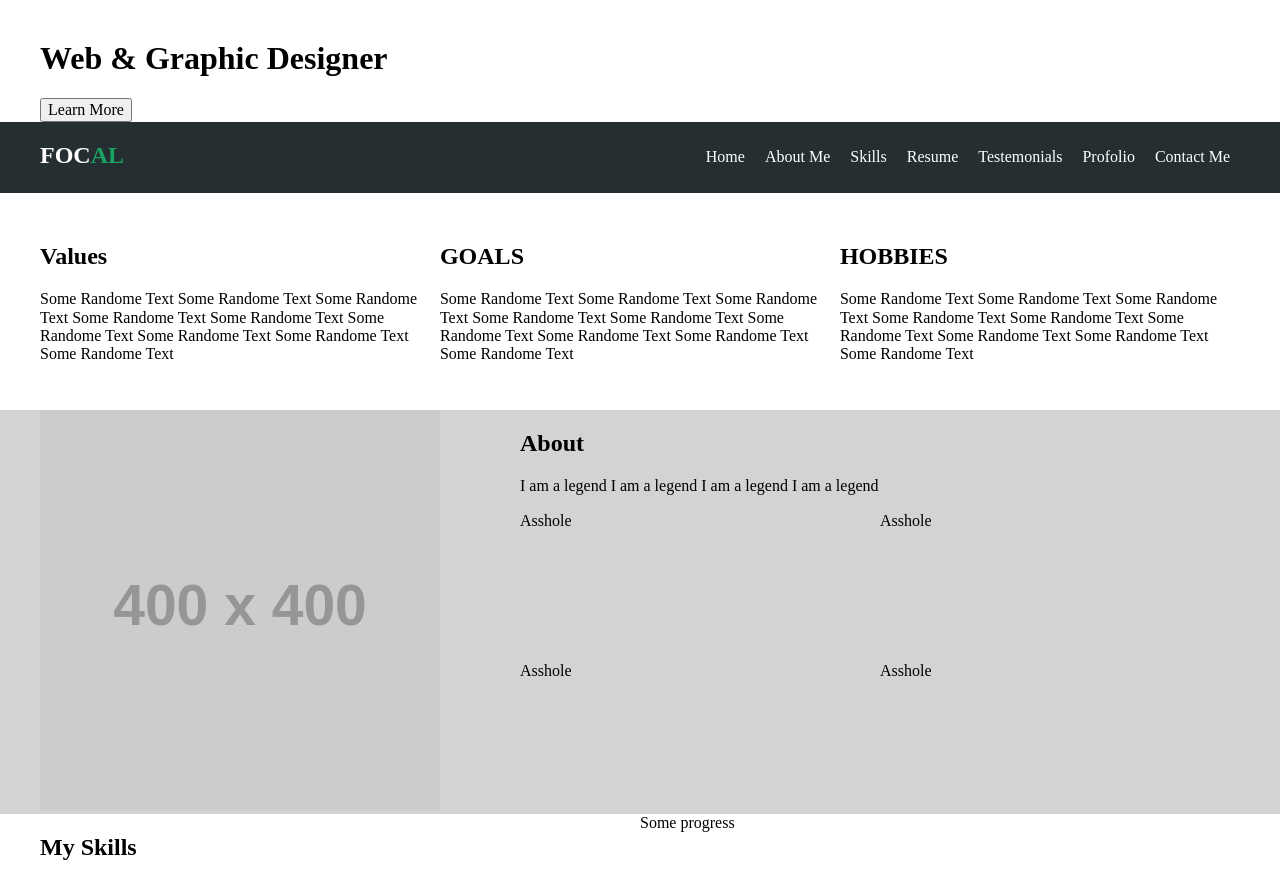
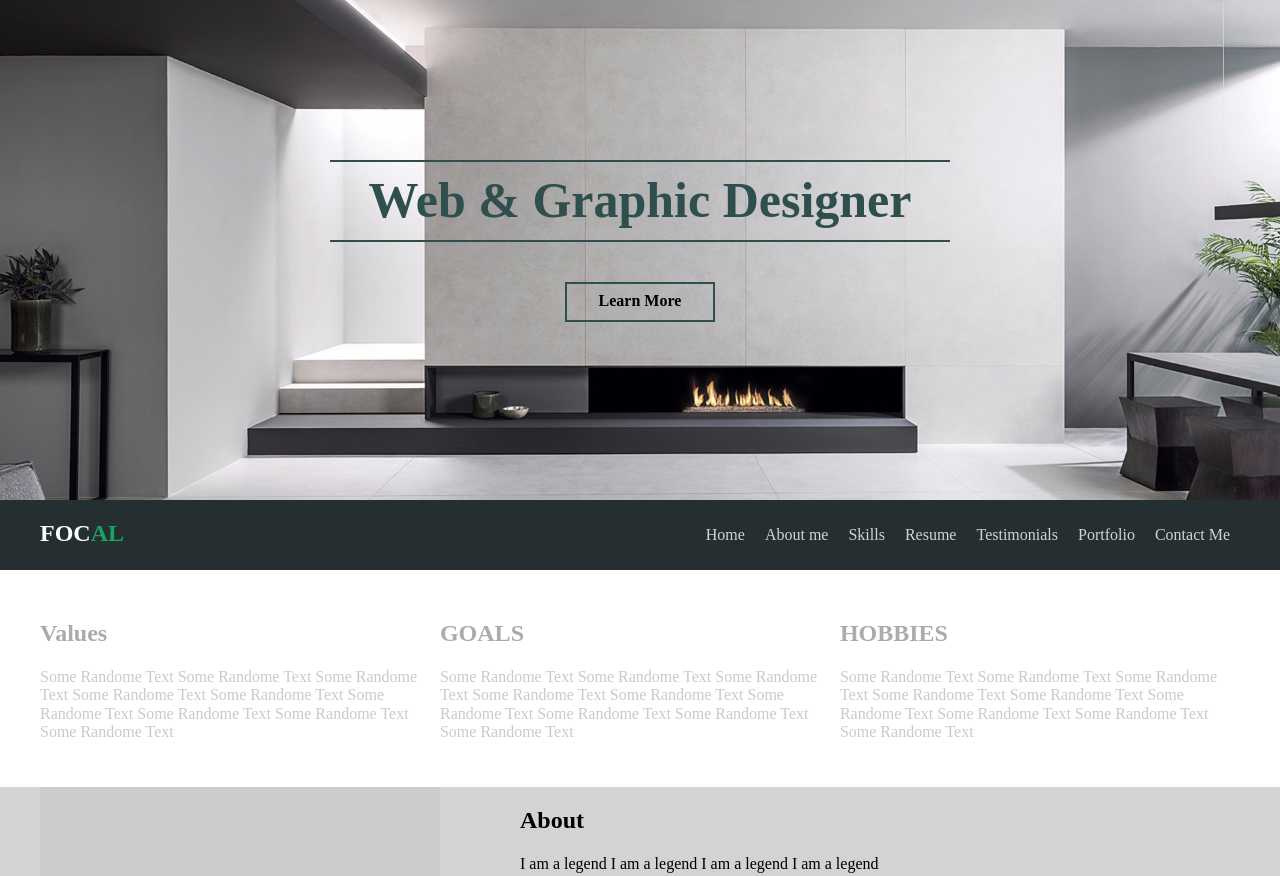
Before and after one commit to amrgharz/HTML-CSS-Application-, a plain HTML site: page index.html in a window 1280 px wide. Shown: the top 876 px of the page. Drawn offline with Linux system fonts and the light colour scheme; placeholder pictures from the web are drawn by us.

Commit message:
start working on design and css

```diff
--- a/index.html
+++ b/index.html
@@ -7,24 +7,25 @@
     </head>
     <body>
         <header>
-            <div>
-                <img src="">
+            <div class="intro">
                 <div class="container">
+                    <div class="elements">
                     <h1>Web & Graphic Designer</h1>
                     <button>Learn More</button>
+                    </div>
                 </div>
             </div>
             <nav>
                 <div class="container">
                     <h2>FOC<span>AL</span></h2>
                     <ul>
-                        <li>Home</li>
-                        <li>About Me</li>
-                        <li>Skills</li>
-                        <li>Resume</li>
-                        <li>Testemonials</li>
-                        <li>Profolio</li>
-                        <li>Contact Me</li>
+                        <li><a href="#">Home</a></li>
+                        <li><a href="#">About me</a></li>
+                        <li><a href="#">Skills</a></li>
+                        <li><a href="#">Resume</a></li>
+                        <li><a href="#">Testimonials</a></li>
+                        <li><a href="#">Portfolio</a></li>
+                        <li><a href="#">Contact Me</a></li>
                     </ul>
                 </div>
             </nav>
--- a/style.css
+++ b/style.css
@@ -7,7 +7,36 @@ body{
     width:1200px;
     margin:auto;
 }
+/* Start Slider stiles */
+    header .intro{
+        background-image: url("slider.jpg");
+        height:500px;
+        background-size: cover;
+        text-align: center;
+    }
+    .intro .elements{
+        padding-top:20vh;
+    }
+    .intro .elements h1{
+        color: darkslategray;
+        font-size: 50px;
+        border-top: 2px solid darkslategray;
+        width: 600px;
+        margin: 0 auto;
+        border-bottom: 2px solid darkslategray;
+        padding: 10px;
+        margin-bottom: 10px
+    }
+    .intro .elements button{
+        background: none;
+        margin-top: 30px;
+        border: 2px solid darkslategray;
+        width: 150px;
+        height: 40px;
+        font-weight: 600;
+    }
 
+/* End Slider stiles */
 /* navbar styles */
 nav{
     background-color:#252F31;
@@ -32,6 +61,13 @@ nav ul li{
     float:left;
     padding:10px;
 }
+nav ul li a{
+    text-decoration: none;
+    color: lightgray;
+}
+nav ul li a:hover{
+    color:#1AA262;
+}
 
 /* END OF NAV STYLES */
 
@@ -43,6 +79,12 @@ nav ul li{
 .features .char{
     float:left;
     width:33.33%;
+}
+.features .char h2{
+    color:#ABABAB;
+}
+.features .char p{
+    color: #CACACA;
 }
 
 /* END OF VALUES STYLES */
```
Also changed, not shown: slider.jpg (added).
